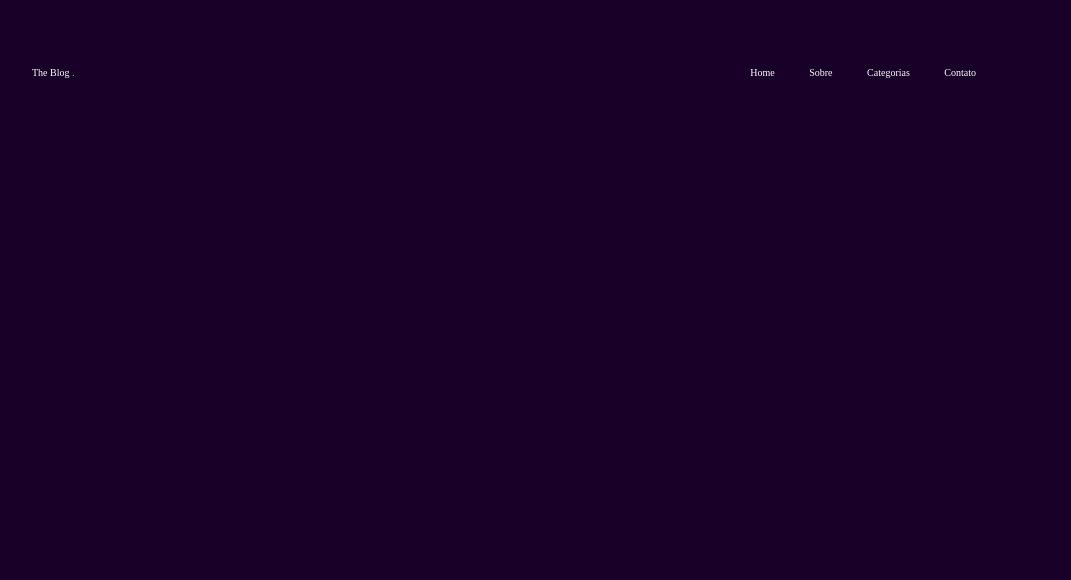
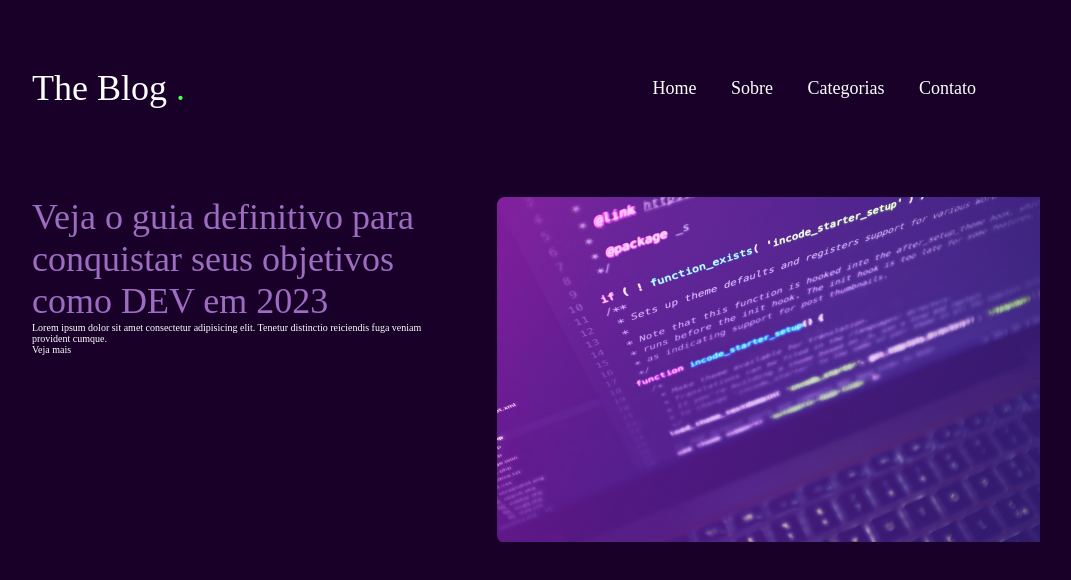
Before and after one commit to MatzAraujo/rocekt-blog, a plain HTML site: page index.html in a window 1280 px wide. Shown: the whole page, without its empty margins (104-1175 px from the left). Drawn offline with Linux system fonts and the light colour scheme.

Commit message:
We already starting styling the home section

```diff
--- a/index.html
+++ b/index.html
@@ -14,7 +14,7 @@
     <div class="wrapper">
         <div class="container">
             <header class="header | flex">
-                <div class="logo">
+                <div class="logo fs-700">
                     <a href="#">The Blog <span class="green">.</span></a>
                 </div>
                 <nav class="menu">
@@ -29,6 +29,23 @@
                     </form> -->
                 </nav>
             </header>
+
+            <main>
+                <section id="home">
+                    <div class="even-columns">
+                        <div class="texts">
+                            <h1 class="fs-700 primary-clr-400">Veja o guia definitivo para conquistar seus objetivos como DEV em 2023</h1>
+
+                            <p class="white">Lorem ipsum dolor sit amet consectetur adipisicing elit. Tenetur distinctio reiciendis fuga veniam provident cumque.</p>
+
+                            <a href="#">Veja mais
+
+                            </a>
+                        </div>
+                        <div class="image"></div>
+                    </div>
+                </section>
+            </main>
         </div>
     </div>
 
--- a/main.css
+++ b/main.css
@@ -12,15 +12,16 @@
     --purple-bg-700: hsl(275, 100%, 8%);
     --purple-bg-500: hsl(275, 81%, 14%);
     --purple-bg-300: hsl(273, 100%, 98%);
-    --primary-clr: hsl(275, 41%, 59%);
+    --primary-clr-500:hsl(275, 81%, 14%);
+    --primary-clr-400: hsla(275, 41%, 59%,1);
     --white: hsl(0, 0%, 100%);
     --green: hsl(119, 100%, 65%);
 
 
     /*====> Fonts <====*/
 
-    --ff-primary-navigation:;
-    --ff-body:;
+    /* --ff-primary-navigation:;
+    --ff-body:; */
 
     --fs-700:3.6rem;
     --fs-600:2.4rem;
@@ -45,8 +46,8 @@ html{
     scroll-behavior: smooth;
 }
 
-body{
-}
+/* body{
+} */
 
 .wrapper{
     max-height: 1788px;
@@ -64,10 +65,45 @@ body{
     justify-content: space-between;
 }
 
+main{
+    margin-top: 8.7rem;
+}
+
+.even-columns{
+    display: grid;
+    grid-auto-flow: column;
+    gap: 6.4rem;
+}
+
 .purple-bg-700{background: var(--purple-bg-700);}
 .purple-bg-500{background: var(--purple-bg-500);}
 .purple-bg-300{background: var(--purple-bg-300);}
 
-.primary-clr{color: var(--primary-clr);}
+.primary-clr-500{color: var(--primary-clr-500);}
+.primary-clr-400{color: var(--primary-clr-400);}
 .white{color: var(--white);}
 .green{color: var(--green);}
+
+.fs-700{font-size: var(--fs-700);}
+.fs-600{font-size: var(--fs-600);}
+.fs-500{font-size: var(--fs-500);}
+.fs-400{font-size: var(--fs-400);}
+
+.title{
+    font-size: var(--fs-500);
+    color: var(--primary-clr-500);
+    margin-bottom: .8rem;
+}
+
+.menu li a{
+    font-size: 1.8rem;
+    transition: color .3s;
+    position: relative;
+}
+
+.image{
+    background-position:center ;
+    height: 34.6rem;
+    width: 54.5rem;
+    background: url(./assets/images/home-image.png);
+}
```
Also changed, not shown: assets/images/home-image.png (added).
